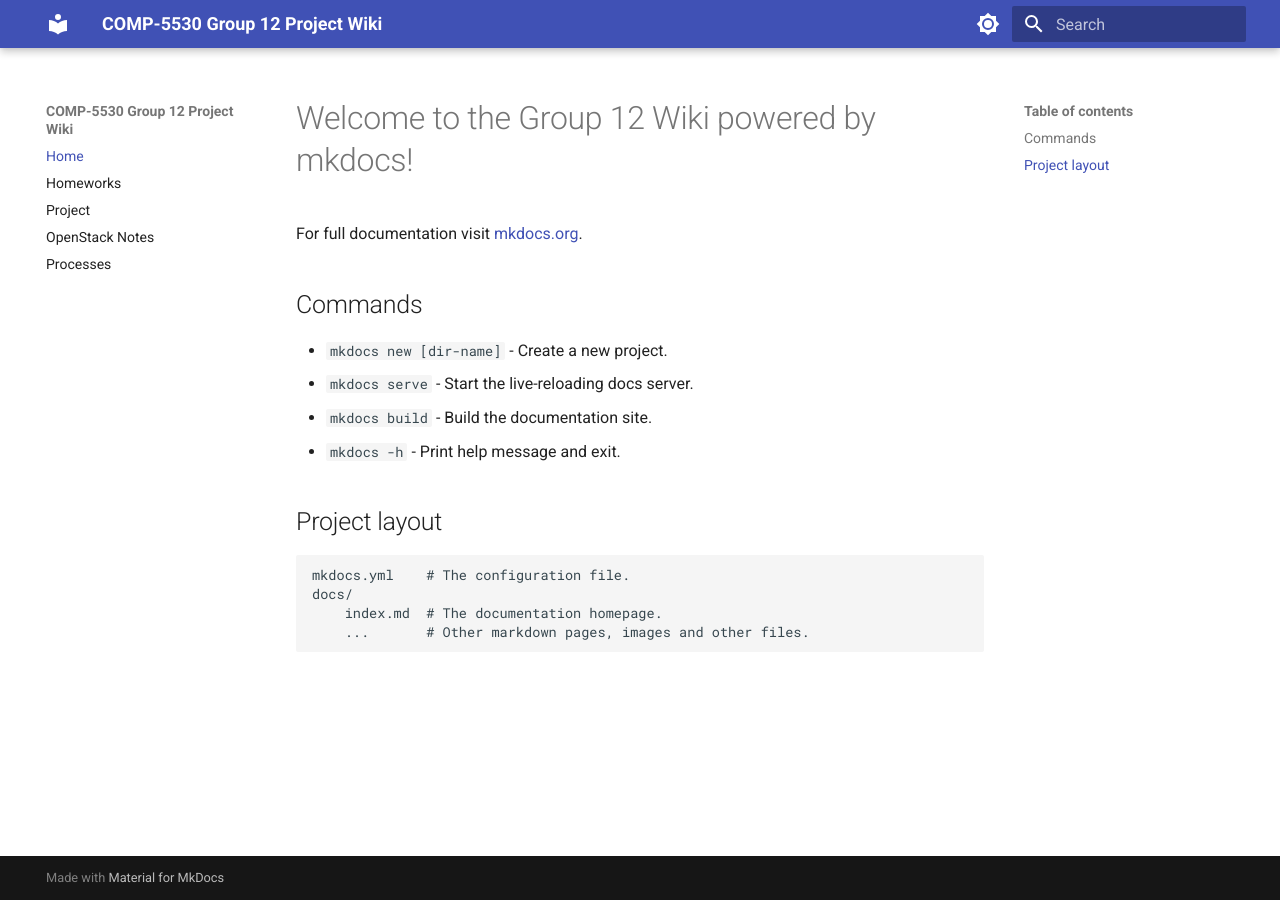
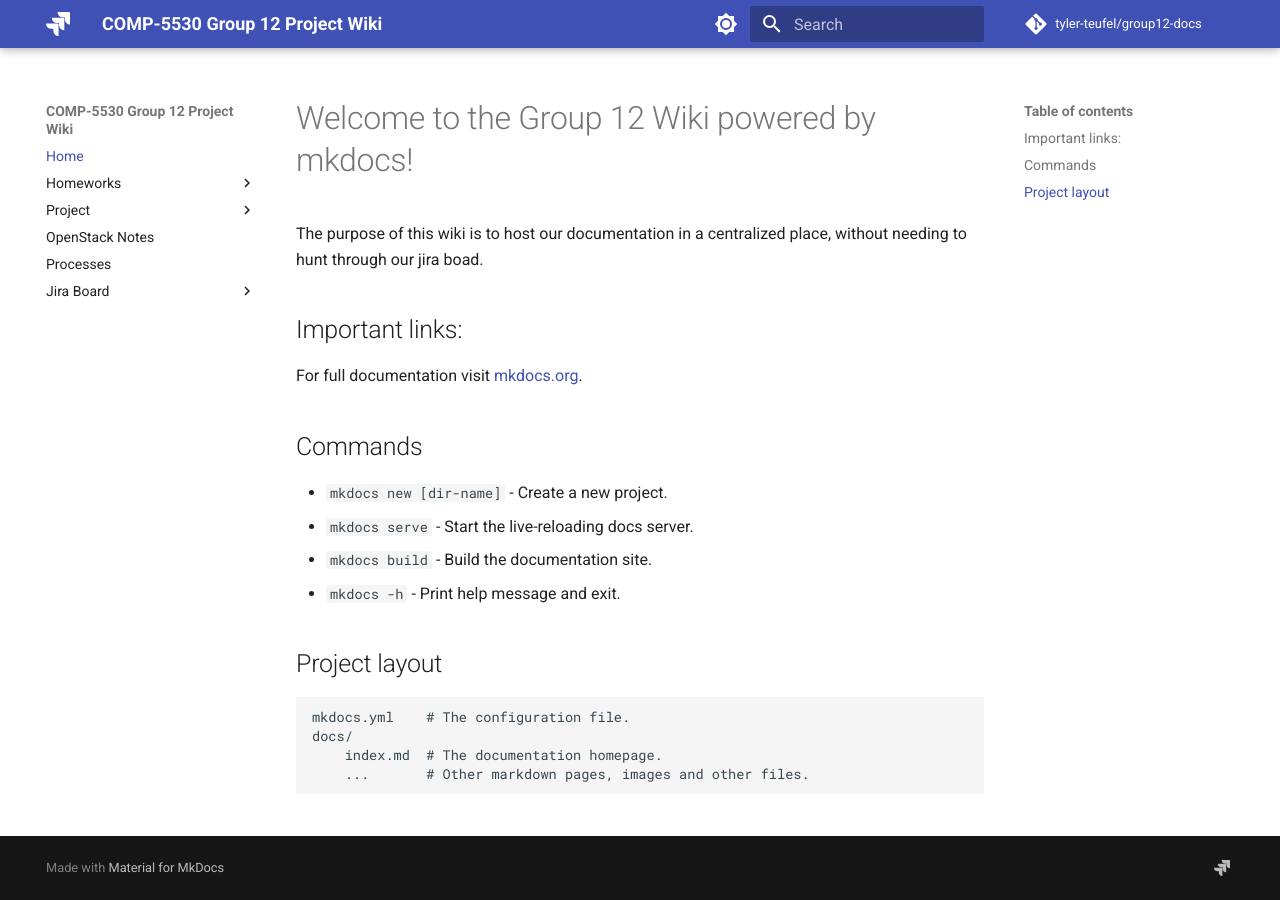
Before and after one commit to tyler-teufel/group12-docs, an MkDocs documentation site: the page built from docs/index.md, in a window 1280 px wide. Built offline with MkDocs 1.6.1 and Material for MkDocs 9.7.7, drawn with Linux system fonts in a browser that asks for light colours; comment, search, counter and statistics services are not loaded.

Commit message:
structured

```diff
--- a/docs/index.md
+++ b/docs/index.md
@@ -1,4 +1,8 @@
 # Welcome to the Group 12 Wiki powered by mkdocs!
+
+The purpose of this wiki is to host our documentation in a centralized place, without needing to hunt through our jira boad.
+
+## Important links:
 
 For full documentation visit [mkdocs.org](https://www.mkdocs.org).
 
--- a/mkdocs.yml
+++ b/mkdocs.yml
@@ -1,14 +1,36 @@
 site_name: COMP-5530 Group 12 Project Wiki
+site_url: https://tyler-teufel.github.io/group12-docs/
+site_description: Documentation for COMP-5530 Group 12 Project
+
+repo_name: tyler-teufel/group12-docs
+repo_url: https://github.com/tyler-teufel/group12-docs
 
 nav:
   - Home: index.md
-  - Homeworks: homeworks.md
-  - Project: project.md
+  - Homeworks:
+      "homework 1": homework1.md
+      "homework 2": homework2.md
+  - Project:
+      "OS Milestone 1": osms1.md
   - OpenStack Notes: openstack.md
   - Processes: processes.md
+  - Jira Board:
+      icon: simple/jira
+      link: https://auburn-comp-5530-group-12.atlassian.net/jira/software/projects/OSP/boards/1/backlog
+
+markdown_extensions:
+  - attr_list
+  - pymdownx.emoji:
+      emoji_index: !!python/name:material.extensions.emoji.twemoji
+      emoji_generator: !!python/name:material.extensions.emoji.to_svg
 
 theme:
   name: material
+  icon:
+    logo: simple/jira
+
+  features:
+    - navigation.instant
   palette:
     # Palette toggle for light mode
     - scheme: default
@@ -21,3 +43,8 @@
       toggle:
         icon: material/brightness-4
         name: Switch to light mode
+
+extra:
+  social:
+    - icon: simple/jira
+      link: https://auburn-comp-5530-group-12.atlassian.net/jira/software/projects/OSP/boards/1/backlog
```
Also changed, not shown: docs/homework1.md (added), docs/homework2.md (added), docs/homeworks.md (deleted), docs/osms1.md (added), docs/project.md (deleted).
